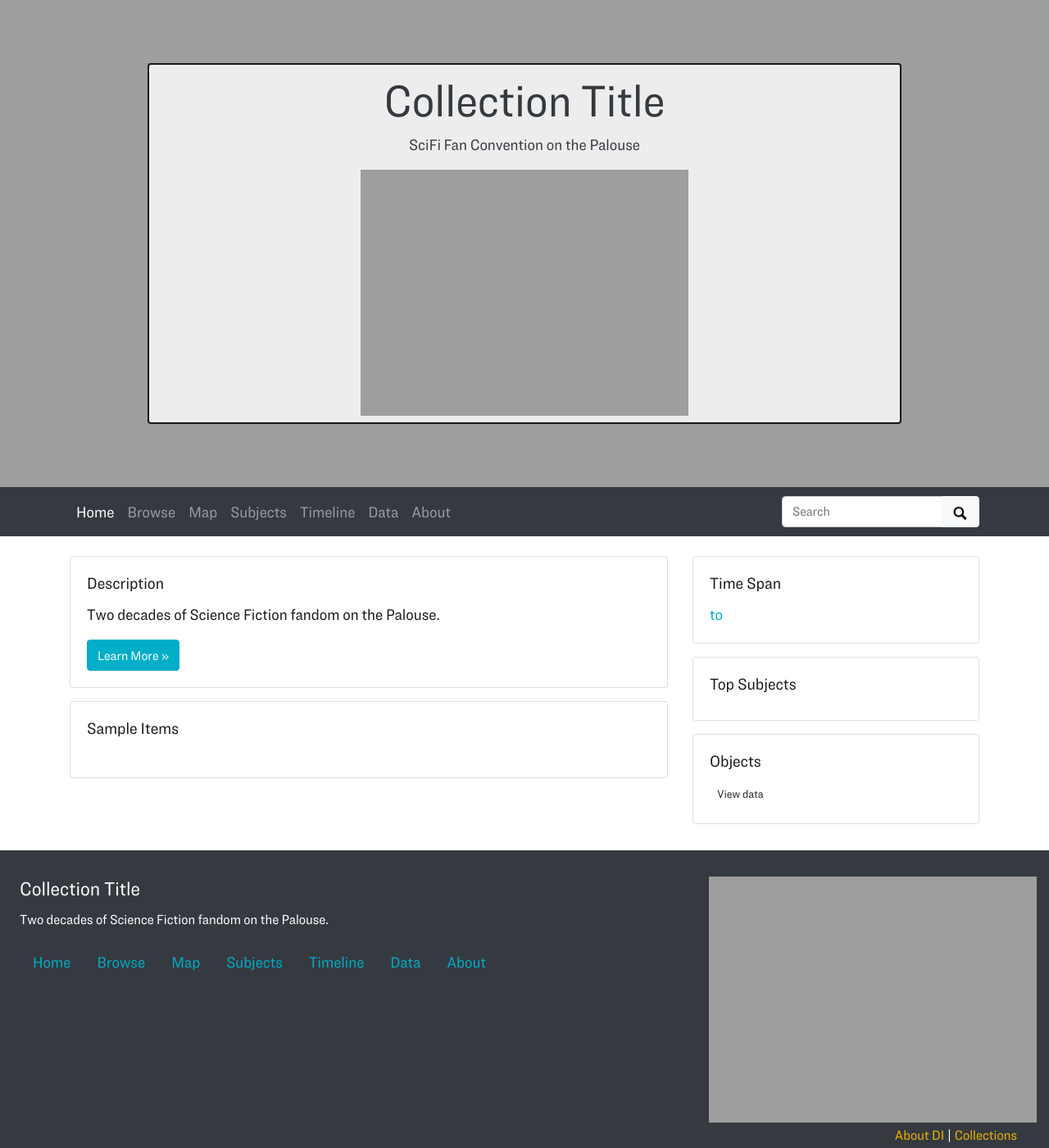
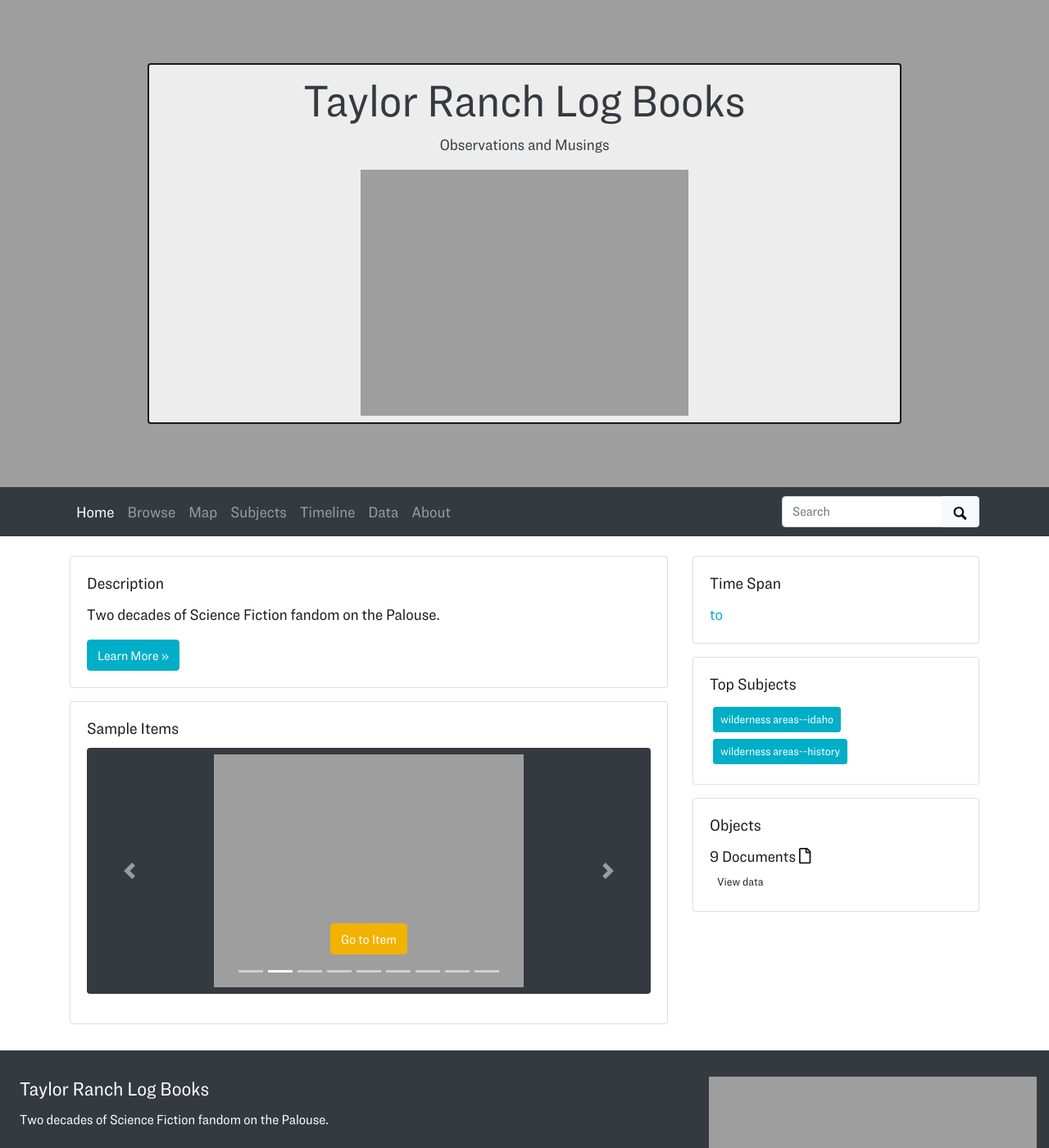
Before and after one commit to uidaholib/taylor_source, a Jekyll site: the page built from index.md, in a window 1280 px wide and 1400 px high. Shown: the whole window at 82% size. Built offline with Jekyll 4.4.1, drawn with Linux system fonts in a browser that asks for light colours; nearby versions of some CDN libraries; library files that are not in the unit come from our copies.

Commit message:
initial theme data

```diff
--- a/_config.yml
+++ b/_config.yml
@@ -5,18 +5,18 @@
 url: https://www.lib.uidaho.edu
 # location on the website, normally in /digital
 # e.g. /digital/hjccc
-baseurl: /digital/moscon
+baseurl: /digital/taylor
 # url to the shared assets folder on Digital
 digital-assets: https://www.lib.uidaho.edu/digital/assets
 # Collection's objects dir location
-objects: https://www.lib.uidaho.edu/digital/objects/moscon
+objects: https://www.lib.uidaho.edu/digital/objects/taylor
 
 # metadata filename in _data
-metadata: moscon
+metadata: taylor
 
 # page gen settings https://github.com/avillafiorita/jekyll-datapage_gen
 page_gen:
-  - data: 'moscon'
+  - data: 'taylor'
     template: 'items'
     name: 'object-id'
     dir: 'items'
--- a/_data/theme.yml
+++ b/_data/theme.yml
@@ -2,8 +2,8 @@
 
 # Site settings
 # header and head metadata
-title: Collection Title
-tagline: SciFi Fan Convention on the Palouse
+title: Taylor Ranch Log Books
+tagline: Observations and Musings
 description: "Two decades of Science Fiction fandom on the Palouse."
 keywords: "Idaho; SciFi; FanCon" # describing the whole collection -- add to the two provided
 author: evanwill # You! Add your github username
```
